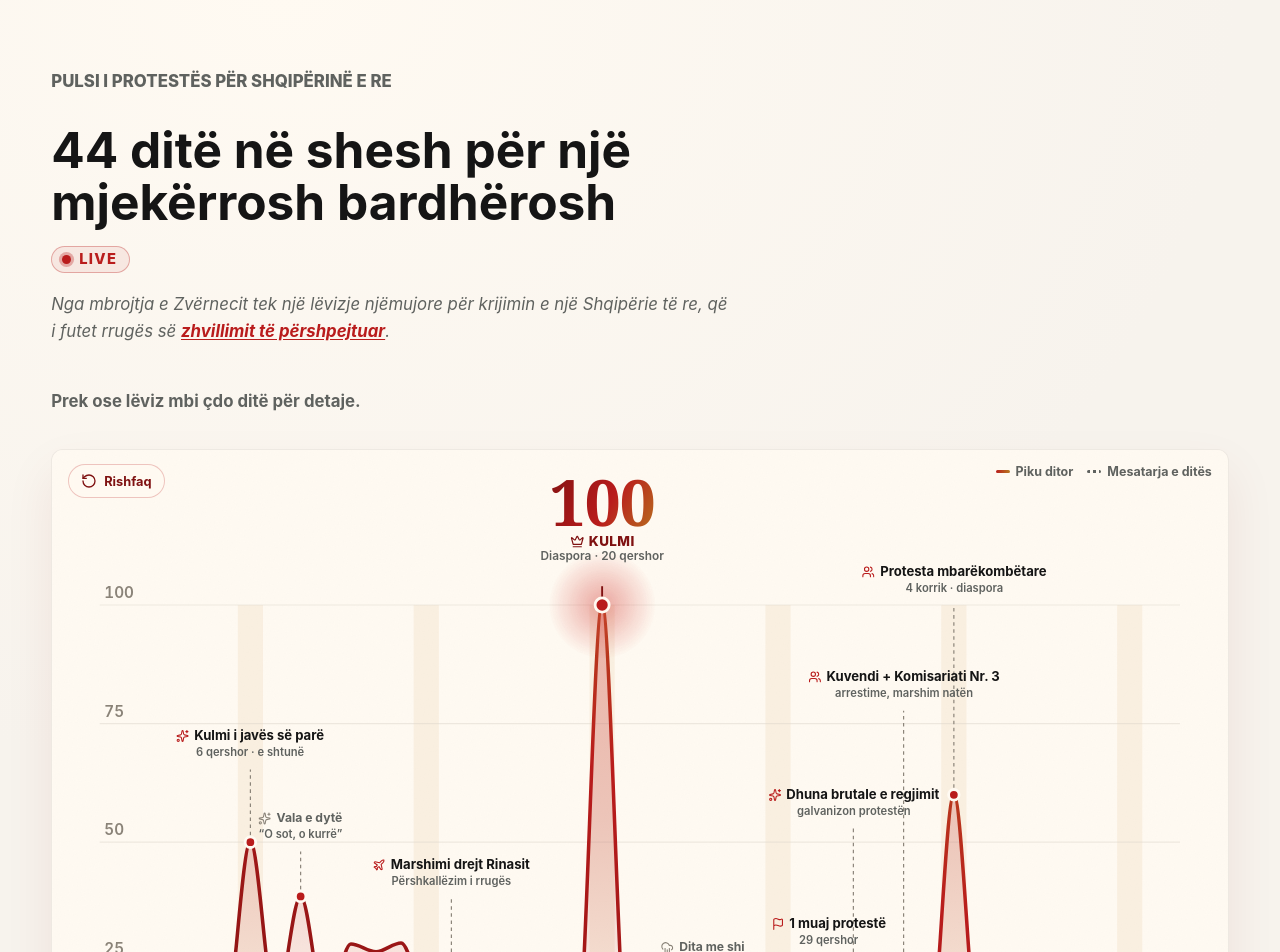
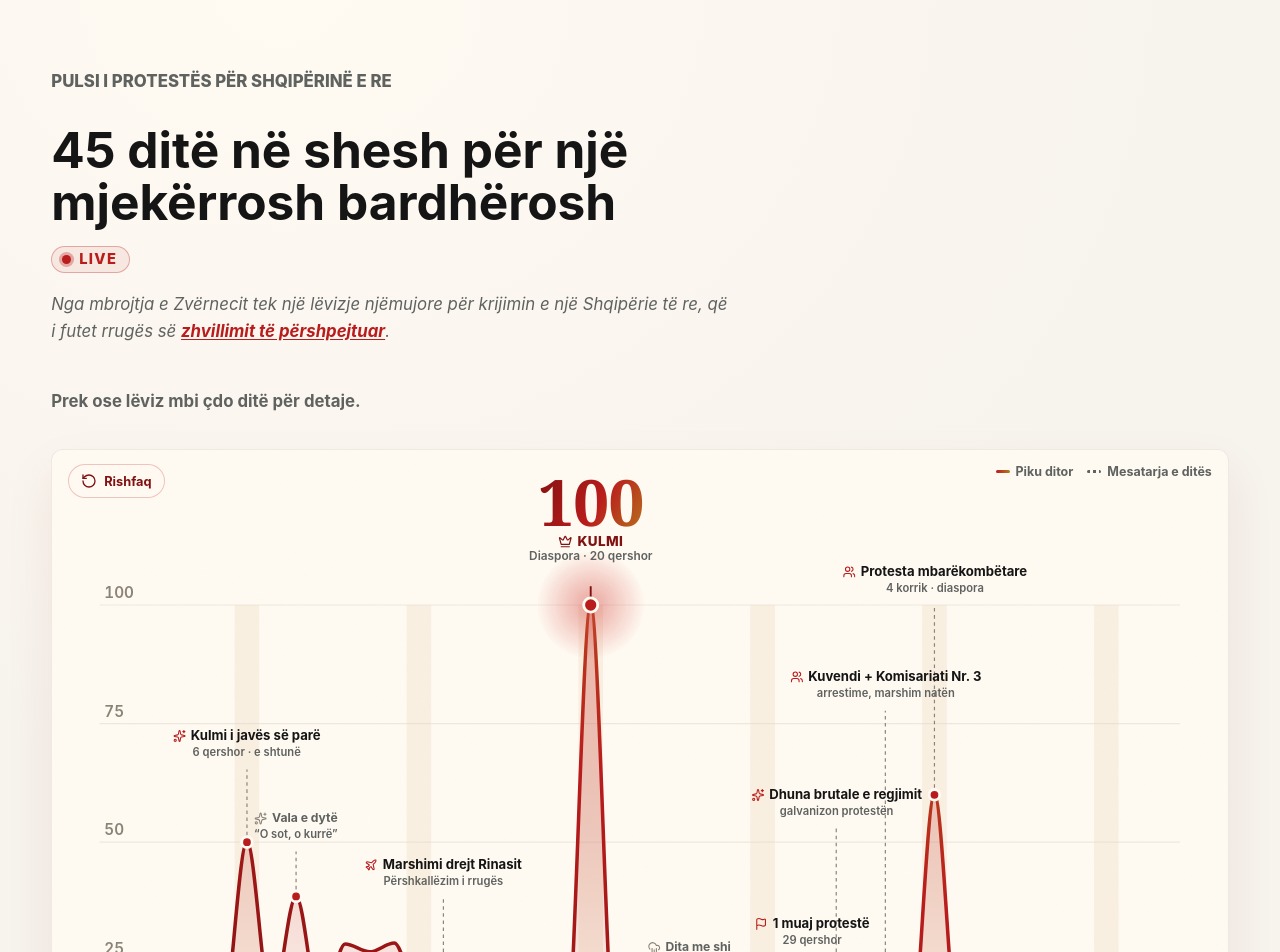
Before and after one commit to rlleshi/diaspora_marrshon, a Next.js app: page /pulsi in a window 1280 px wide. Shown: the part 80-1032 px from the top of the page. Built offline with nearby package versions, Linux system fonts and the light colour scheme.

Commit message:
update pulsi with 45th day

```diff
--- a/app/en/pulsi/page.tsx
+++ b/app/en/pulsi/page.tsx
@@ -4,7 +4,7 @@ import { LiveTrackerPage } from "@/components/live-tracker-page";
 export const metadata: Metadata = {
   title: "Protest pulse | Diaspora marshes",
   description:
-    "The June 2026 protest participation index: 44 days in the square, day by day, with the key moments.",
+    "The June 2026 protest participation index: 45 days in the square, day by day, with the key moments.",
 };
 
 export default function Page() {
--- a/app/pulsi/page.tsx
+++ b/app/pulsi/page.tsx
@@ -4,7 +4,7 @@ import { LiveTrackerPage } from "@/components/live-tracker-page";
 export const metadata: Metadata = {
   title: "Pulsi i protestës | Diaspora marshon",
   description:
-    "Indeksi i pjesëmarrjes në protestat e qershorit 2026: 44 ditë në shesh, ditë pas dite, me momentet kyçe.",
+    "Indeksi i pjesëmarrjes në protestat e qershorit 2026: 45 ditë në shesh, ditë pas dite, me momentet kyçe.",
 };
 
 export default function Page() {
--- a/components/live-tracker-page.tsx
+++ b/components/live-tracker-page.tsx
@@ -26,7 +26,7 @@ const COPY: Record<
     homeHref: "/",
     homeLabel: "Kthehu te faqja kryesore",
     eyebrow: "Pulsi i protestës për Shqipërinë e re",
-    title: "44 ditë në shesh për një mjekërrosh bardhërosh",
+    title: "45 ditë në shesh për një mjekërrosh bardhërosh",
     liveLabel: "Live",
     intro: {
       before:
@@ -54,14 +54,14 @@ const COPY: Record<
       replay: "Rishfaq",
       saturday: "e shtunë",
       ariaSummary:
-        "Indeksi i pjesëmarrjes në protesta përgjatë 44 ditëve, me kulmin në ditën e 21-të (20 qershor 2026).",
+        "Indeksi i pjesëmarrjes në protesta përgjatë 45 ditëve, me kulmin në ditën e 21-të (20 qershor 2026).",
     },
   },
   en: {
     homeHref: "/en",
     homeLabel: "Back to the homepage",
     eyebrow: "Protest pulse for a new Albania",
-    title: "44 days in the square for a grey-bearded Rama",
+    title: "45 days in the square for a grey-bearded Rama",
     liveLabel: "Live",
     intro: {
       before:
@@ -89,7 +89,7 @@ const COPY: Record<
       replay: "Replay",
       saturday: "Saturday",
       ariaSummary:
-        "Protest participation index across 44 days, peaking on day 21 (20 June 2026).",
+        "Protest participation index across 45 days, peaking on day 21 (20 June 2026).",
     },
   },
 };
--- a/components/participation/ParticipationChart.tsx
+++ b/components/participation/ParticipationChart.tsx
@@ -266,7 +266,7 @@ export function ParticipationChart({
         ))}
 
         {/* x axis labels */}
-        {[1, 5, 10, 15, 20, 25, 30, 44].map((day) => (
+        {[1, 5, 10, 15, 20, 25, 30, 45].map((day) => (
           <text
             key={`x-${day}`}
             className="pc-xlabel"
--- a/data/participation.ts
+++ b/data/participation.ts
@@ -1,4 +1,4 @@
-// 44-day participation index for the June 2026 "Revolucioni i Flamingove" protests.
+// 45-day participation index for the June 2026 "Revolucioni i Flamingove" protests.
 //
 // Source: News24 live broadcasts of each day's protest in Tirana, analyzed with a
 // crowd-counting model. The headline series is `peak` (top-10 peak frame average).
@@ -8,7 +8,7 @@
 // `mean` and `median` are the same crowd model over the retained broadcast frames.
 //
 // Data: outputs/protesta_summary/crowd_visibility_index_1_30.csv (days 1-30)
-// Story: outputs/protesta_summary/protest_story_notes_1_44.md
+// Story: outputs/protesta_summary/protest_story_notes_1_45.md
 // Day 31 computed from the protesta_31 timeline (top-10 peak avg 697.6, mean 229.9,
 // median 212.5), normalized on the same Day-7 reference as days 1-30.
 // Day 32 computed from the protesta_32 timeline, retained frames only (top-10 peak
@@ -36,6 +36,8 @@
 // avg 302.8, mean 156.9, median 145.7), normalized on the same Day-7 reference.
 // Day 44 computed from the protesta_44 timeline, retained frames only (top-10 peak
 // avg 316.2, mean 170.6, median 160.8), normalized on the same Day-7 reference.
+// Day 45 computed from the protesta_45 timeline, retained frames only (top-10 peak
+// avg 322.2, mean 151.3, median 137.6), normalized on the same Day-7 reference.
 
 export type ParticipationDay = {
   day: number;
@@ -149,6 +151,8 @@ export const participation: ParticipationDay[] = [
     note: { sq: "E diela ka ulje pas aksionit kombëtar, por marshimi mbetet i dendur: kolona ndalon para Kuvendit dhe selisë së PD-së; në shesh njoftohet kallëzim penal në SPAK për hetimin e vlerësimeve negative online.", en: "Sunday pulls back after the national action, but the march stays dense: the column stops at Parliament and the Democratic Party headquarters; a criminal complaint at SPAK is announced over the investigation of negative online reviews." } },
   { day: 44, date: "2026-07-13", saturday: false, peak: 6.12, mean: 3.30, median: 3.11, source: yt("oyzrkwHy93U"),
     note: { sq: "E hëna rikthehet pjesërisht brenda ritmit të zakonshëm të netëve: sheshi konsolidon platformën me pesë kërkesa; kallëzimi në SPAK depozitohet zyrtarisht dhe diaspora njofton protestë në Bruksel gjatë konferencës Shqipëri-BE.", en: "Monday rebounds partially within the usual nightly rhythm: the square consolidates its five-demand platform; the SPAK complaint is formally filed and the diaspora announces a protest in Brussels during the Albania-EU conference." } },
+  { day: 45, date: "2026-07-14", saturday: false, peak: 6.24, mean: 2.93, median: 2.66, source: yt("B2BGh2Kiz0o"),
+    note: { sq: "E marta ka sinjal më të ulët, por vala më e dendur e marshimit mbetet pothuajse e pandryshuar: kolona kalon pranë ambasadës amerikane dhe stadiumit; diaspora proteston në Bruksel para Këshillit Europian dhe qeveria njofton shfuqizimin e ligjit të investimeve strategjike, në përputhje me një nga pesë kërkesat.", en: "Tuesday shows a lower overall signal, but the densest stretch of the march holds almost unchanged: the column passes the US embassy and the stadium; the diaspora protests in Brussels outside the European Council and the government announces the repeal of the strategic investments law, in line with one of the five demands." } },
 ];
 
 export type ParticipationEvent = {
```
